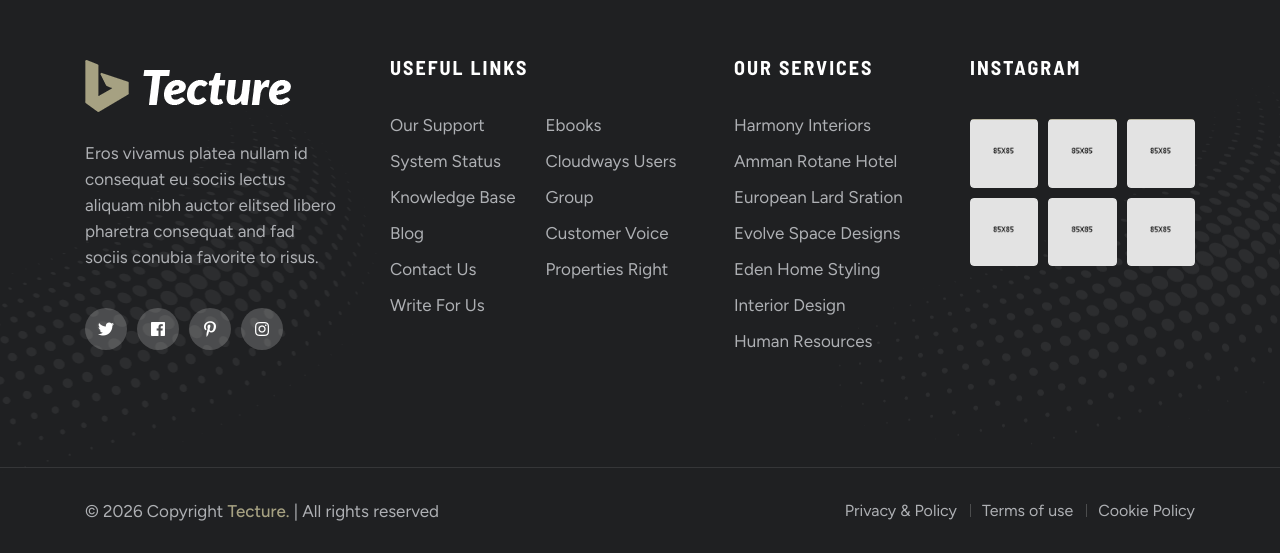
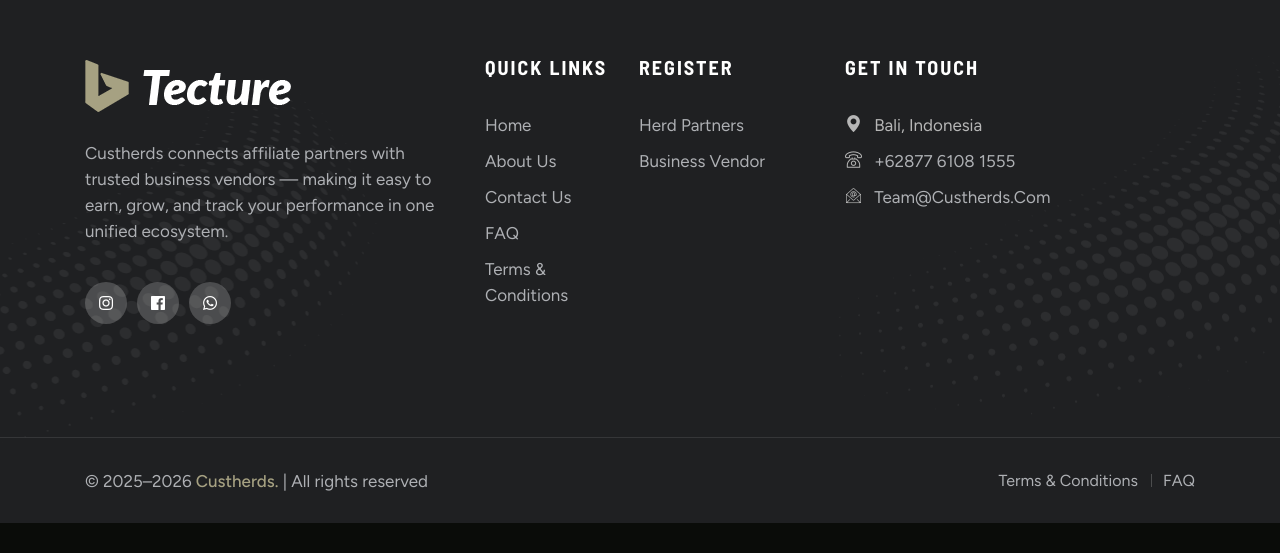
Before and after one commit to jejevj/custherds, a Vue app in the folder frontpublic/: page / in a window 1280 px wide. Shown: the part 4870-5423 px from the top of the page. After the commit the page ends 5393 px from the top, so only its background shows below. Built offline with nearby package versions, Linux system fonts and the light colour scheme.

Commit message:
feat: update Footer1 with custherds content — marquee, links, contact, copyright

```diff
--- a/frontpublic/src/components/layout/footer/Footer1.vue
+++ b/frontpublic/src/components/layout/footer/Footer1.vue
@@ -20,120 +20,73 @@
         <div class="container">
             <div class="site-footer__top">
                 <div class="row">
-                    <div class="col-xl-3 col-lg-6 col-md-6 wow fadeInUp" data-wow-delay="100ms">
+                    <!-- About -->
+                    <div class="col-xl-4 col-lg-6 col-md-6 wow fadeInUp" data-wow-delay="100ms">
                         <div class="footer-widget__column footer-widget__about">
                             <div class="footer-widget__logo">
-                                <router-link to="/"><img src="@/assets/images/resources/footer-logo-1.png"
-                                        alt=""></router-link>
+                                <router-link to="/"><img src="@/assets/images/resources/footer-logo-1.png" alt="Custherds"></router-link>
                             </div>
-                            <p class="footer-widget__about-text">Eros vivamus platea nullam id consequat eu sociis
-                                lectus aliquam nibh auctor elitsed libero pharetra consequat and fad sociis conubia
-                                favorite to risus.</p>
+                            <p class="footer-widget__about-text">Custherds connects affiliate partners with trusted business vendors — making it easy to earn, grow, and track your performance in one unified ecosystem.</p>
                             <div class="site-footer__social">
-                                <a href="#"><i class="fab fa-twitter"></i></a>
+                                <a href="#"><i class="fab fa-instagram"></i></a>
                                 <a href="#"><i class="fab fa-facebook"></i></a>
-                                <a href="#"><i class="fab fa-pinterest-p"></i></a>
-                                <a href="#"><i class="fab fa-instagram"></i></a>
+                                <a href="#"><i class="fab fa-whatsapp"></i></a>
                             </div>
                         </div>
                     </div>
-                    <div class="col-xl-4 col-lg-6 col-md-6 wow fadeInUp" data-wow-delay="200ms">
+                    <!-- Quick Links -->
+                    <div class="col-xl-2 col-lg-6 col-md-6 wow fadeInUp" data-wow-delay="200ms">
                         <div class="footer-widget__column footer-widget__usefull-link">
                             <div class="footer-widget__title-box">
-                                <h3 class="footer-widget__title">Useful Links</h3>
+                                <h3 class="footer-widget__title">Quick Links</h3>
                             </div>
                             <div class="footer-widget__link-box">
                                 <ul class="footer-widget__link list-unstyled">
-                                    <li><router-link to="/contact">Our Support</router-link></li>
-                                    <li><router-link to="/about">System Status</router-link></li>
-                                    <li><router-link to="/about">Knowledge base</router-link></li>
-                                    <li><router-link to="/blog">Blog</router-link></li>
-                                    <li><router-link to="/contact">Contact us</router-link></li>
-                                    <li><router-link to="/contact">Write For Us</router-link></li>
-                                </ul>
-                                <ul class="footer-widget__link footer-widget__link-2 list-unstyled">
-                                    <li><router-link to="/about">Ebooks</router-link></li>
-                                    <li><router-link to="/about">Cloudways Users</router-link></li>
-                                    <li><router-link to="/about">Group</router-link></li>
-                                    <li><router-link to="/about">Customer Voice</router-link></li>
-                                    <li><router-link to="/about">Properties Right</router-link></li>
+                                    <li><router-link to="/">Home</router-link></li>
+                                    <li><router-link to="/about">About Us</router-link></li>
+                                    <li><router-link to="/contact">Contact Us</router-link></li>
+                                    <li><a href="https://www.custherds.com/faq" target="_blank">FAQ</a></li>
+                                    <li><a href="https://www.custherds.com/termCondition" target="_blank">Terms &amp; Conditions</a></li>
                                 </ul>
                             </div>
                         </div>
                     </div>
+                    <!-- Register -->
                     <div class="col-xl-2 col-lg-6 col-md-6 wow fadeInUp" data-wow-delay="300ms">
                         <div class="footer-widget__column footer-widget__services">
                             <div class="footer-widget__title-box">
-                                <h3 class="footer-widget__title">Our Services</h3>
+                                <h3 class="footer-widget__title">Register</h3>
                             </div>
                             <ul class="footer-widget__link list-unstyled">
-                                <li><router-link to="/harmony-interiors">Harmony Interiors</router-link></li>
-                                <li><router-link to="/about">Amman Rotane Hotel</router-link></li>
-                                <li><router-link to="/about">European Lard Sration</router-link></li>
-                                <li><router-link to="/evolve-space-designs">Evolve Space Designs</router-link></li>
-                                <li><router-link to="/eden-home-styling">Eden Home Styling</router-link></li>
-                                <li><router-link to="/interior-design">Interior Design </router-link></li>
-                                <li><router-link to="/urban-design">Human Resources</router-link></li>
+                                <li><a href="https://www.custherds.com/register/partners?reg=true" target="_blank">Herd Partners</a></li>
+                                <li><a href="https://www.custherds.com/register/vendors?reg=true" target="_blank">Business Vendor</a></li>
                             </ul>
                         </div>
                     </div>
-                    <div class="col-xl-3 col-lg-6 col-md-6 wow fadeInUp" data-wow-delay="400ms">
-                        <div class="footer-widget__column footer-widget__instagram">
+                    <!-- Contact -->
+                    <div class="col-xl-4 col-lg-6 col-md-6 wow fadeInUp" data-wow-delay="400ms">
+                        <div class="footer-widget__column">
                             <div class="footer-widget__title-box">
-                                <h3 class="footer-widget__title">Instagram</h3>
+                                <h3 class="footer-widget__title">Get in Touch</h3>
                             </div>
-                            <ul class="footer-widget__instagram-list list-unstyled clearfix">
-                                <li>
-                                    <div class="footer-widget__instagram-img">
-                                        <img src="@/assets/images/resources/footer-widget-instagram-img-1.jpg" alt="">
-                                        <a href="#"><span class="fab fa-instagram"></span></a>
-                                    </div>
-                                </li>
-                                <li>
-                                    <div class="footer-widget__instagram-img">
-                                        <img src="@/assets/images/resources/footer-widget-instagram-img-2.jpg" alt="">
-                                        <a href="#"><span class="fab fa-instagram"></span></a>
-                                    </div>
-                                </li>
-                                <li>
-                                    <div class="footer-widget__instagram-img">
-                                        <img src="@/assets/images/resources/footer-widget-instagram-img-3.jpg" alt="">
-                                        <a href="#"><span class="fab fa-instagram"></span></a>
-                                    </div>
-                                </li>
-                                <li>
-                                    <div class="footer-widget__instagram-img">
-                                        <img src="@/assets/images/resources/footer-widget-instagram-img-4.jpg" alt="">
-                                        <a href="#"><span class="fab fa-instagram"></span></a>
-                                    </div>
-                                </li>
-                                <li>
-                                    <div class="footer-widget__instagram-img">
-                                        <img src="@/assets/images/resources/footer-widget-instagram-img-5.jpg" alt="">
-                                        <a href="#"><span class="fab fa-instagram"></span></a>
-                                    </div>
-                                </li>
-                                <li>
-                                    <div class="footer-widget__instagram-img">
-                                        <img src="@/assets/images/resources/footer-widget-instagram-img-6.jpg" alt="">
-                                        <a href="#"><span class="fab fa-instagram"></span></a>
-                                    </div>
-                                </li>
+                            <ul class="footer-widget__link list-unstyled">
+                                <li><i class="icon-pin" style="margin-right:8px"></i> Bali, Indonesia</li>
+                                <li><i class="icon-telephone" style="margin-right:8px"></i> <a href="tel:+6287761081555">+62877 6108 1555</a></li>
+                                <li><i class="icon-envelope" style="margin-right:8px"></i> <a href="mailto:team@custherds.com">team@custherds.com</a></li>
                             </ul>
                         </div>
                     </div>
                 </div>
             </div>
         </div>
+
         <div class="site-footer__bottom">
             <div class="container">
                 <div class="site-footer__bottom-inner">
-                    <p class="site-footer__bottom-text">© 2026
-                        Copyright <a href="#">Tecture.</a> | All rights reserved</p>
+                    <p class="site-footer__bottom-text">&copy; 2025–2026 <a href="/">Custherds.</a> | All rights reserved</p>
                     <ul class="list-unstyled site-footer__bottom-menu">
-                        <li><router-link to="/about">Privacy & Policy</router-link></li>
-                        <li><router-link to="/about">Terms of use</router-link></li>
-                        <li><router-link to="/about">Cookie Policy</router-link></li>
+                        <li><a href="https://www.custherds.com/termCondition" target="_blank">Terms &amp; Conditions</a></li>
+                        <li><a href="https://www.custherds.com/faq" target="_blank">FAQ</a></li>
                     </ul>
                 </div>
             </div>
@@ -147,14 +100,14 @@
     data() {
         return {
             items: [
-                'Interior Design',
-                'luxury homes',
-                'construction simulator'
+                'Turn Your Network into Net Worth',
+                'Herd Your Networks to Trusted Vendors',
+                'Earn Commission After Service Completion',
+                'Grow Beyond Boundaries',
             ]
         };
     },
     computed: {
-        // Duplicate items 4× so the track is wide enough for seamless looping
         loopedItems() {
             return [...this.items, ...this.items, ...this.items, ...this.items];
         }
@@ -164,11 +117,11 @@
 
 <style scoped>
 .footer-marquee__track {
-    display: flex !important; /* Override public CSS */
+    display: flex !important;
     align-items: center;
     flex-wrap: nowrap;
-    width: max-content !important; /* Override public CSS */
-    animation: footerMarqueeSlide 30s linear infinite !important; /* Override public CSS */
+    width: max-content !important;
+    animation: footerMarqueeSlide 30s linear infinite !important;
     margin: 0;
     padding: 0;
 }
@@ -182,13 +135,13 @@
     align-items: center;
     flex-shrink: 0;
     margin-right: 50px;
-    margin-left: 0 !important; /* Reset faulty left margin */
-    float: none !important;    /* Block float layout breakage */
-    animation: none !important; /* Cancel the messy public CSS li animation */
+    margin-left: 0 !important;
+    float: none !important;
+    animation: none !important;
 }
 
 @keyframes footerMarqueeSlide {
     0%   { transform: translateX(0); }
-    100% { transform: translateX(-25%); } /* 4 sets, so we move exactly 1 set (25%) */
+    100% { transform: translateX(-25%); }
 }
 </style>
```
